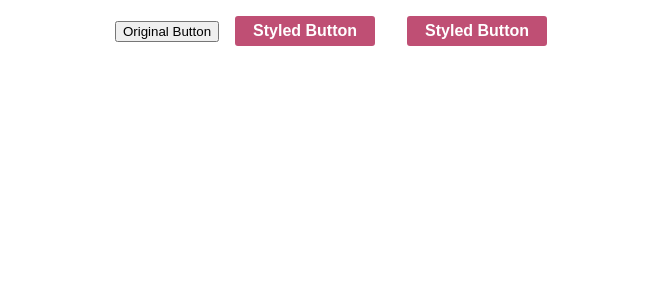
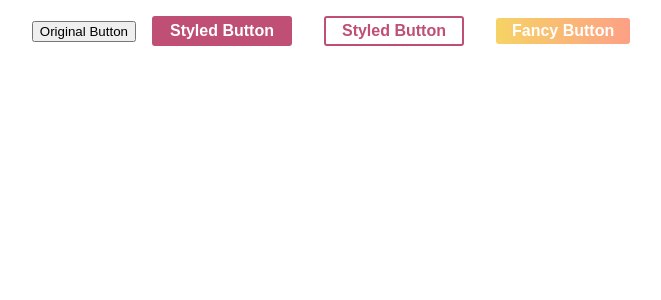
Before and after one commit to SallamRady/React-Styled-Components, a React (Create React App) app: page / in a window 1280 px wide. Shown: the top 300 px of the page, without its empty margins (301-962 px from the left). Built offline with nearby package versions, Linux system fonts and the light colour scheme.

Commit message:
extendingin styled components

```diff
--- a/src/App.tsx
+++ b/src/App.tsx
@@ -1,5 +1,6 @@
 import "./App.css";
-import { StyledButton } from "./components/StyledButton";
+import { StyledButton } from "./components/01.StyledButton";
+import { FancyButton } from "./components/02.FancyButton";
 
 function App() {
   return (
@@ -7,6 +8,7 @@ function App() {
       <button>Original Button</button>
       <StyledButton>Styled Button</StyledButton>
       <StyledButton variant="outlined">Styled Button</StyledButton>
+      <FancyButton>Fancy Button</FancyButton>
     </div>
   );
 }
--- a/src/components/StyledButton.ts
+++ b/src/components/01.StyledButton.ts
@@ -2,8 +2,8 @@ import styled from "styled-components";
 
 export const StyledButton = styled.button<StyledButtonType>`
   background-color: ${(props) =>
-    props?.variant == "oulined" ? "#fff" : "#bf4f74"};
-  color: white;
+    props?.variant == "outlined" ? "#fff" : "#bf4f74"};
+  color: ${(props) => (props.variant == "outlined" ? "#bf4f74" : "#fff")};
   font-size: 1em;
   font-weight: 600;
   margin: 1em;
--- /dev/null
+++ b/src/components/02.FancyButton.ts
@@ -0,0 +1,7 @@
+import styled from "styled-components";
+import { StyledButton } from "./01.StyledButton";
+
+export const FancyButton = styled(StyledButton)`
+  background-image: linear-gradient(to right, #f6d365 0%, #fda085 100%);
+  border: none;
+`;
```
